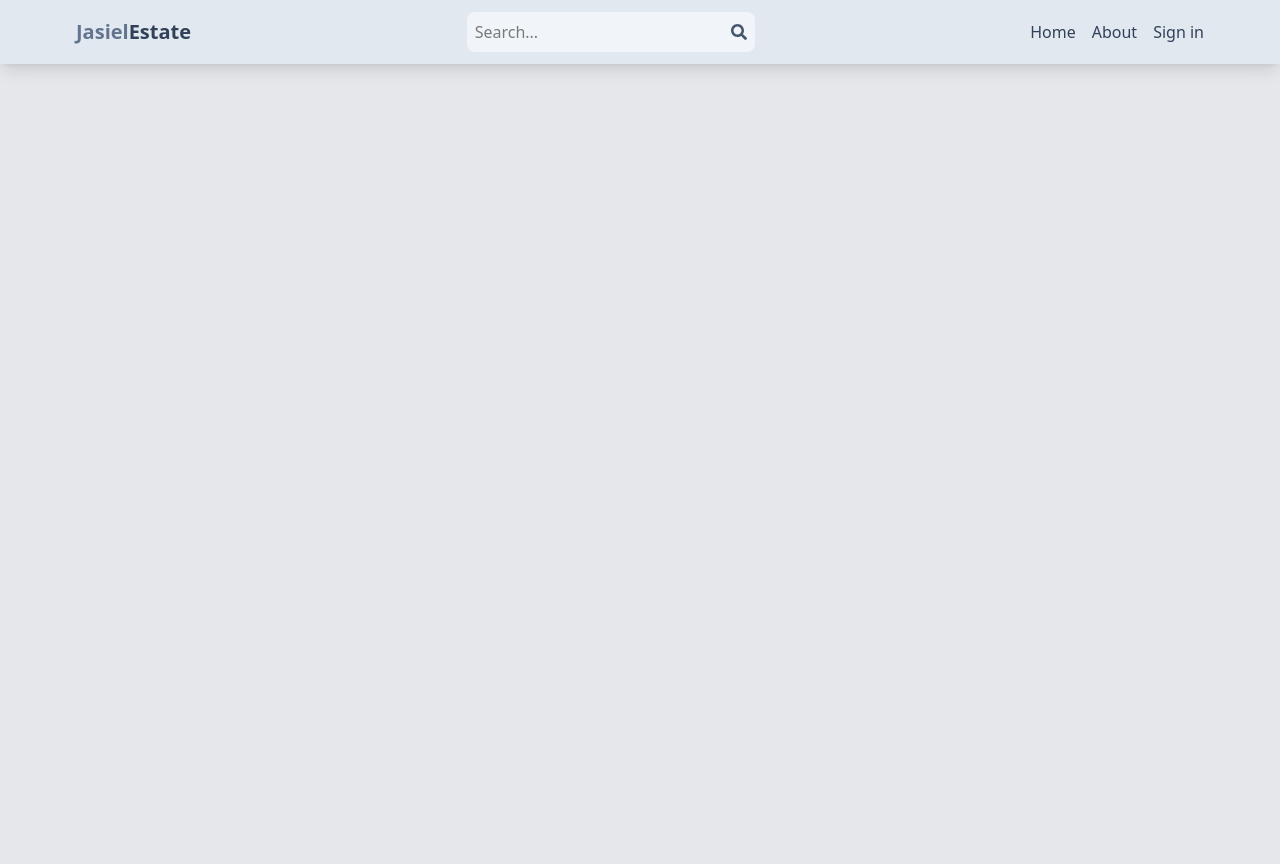
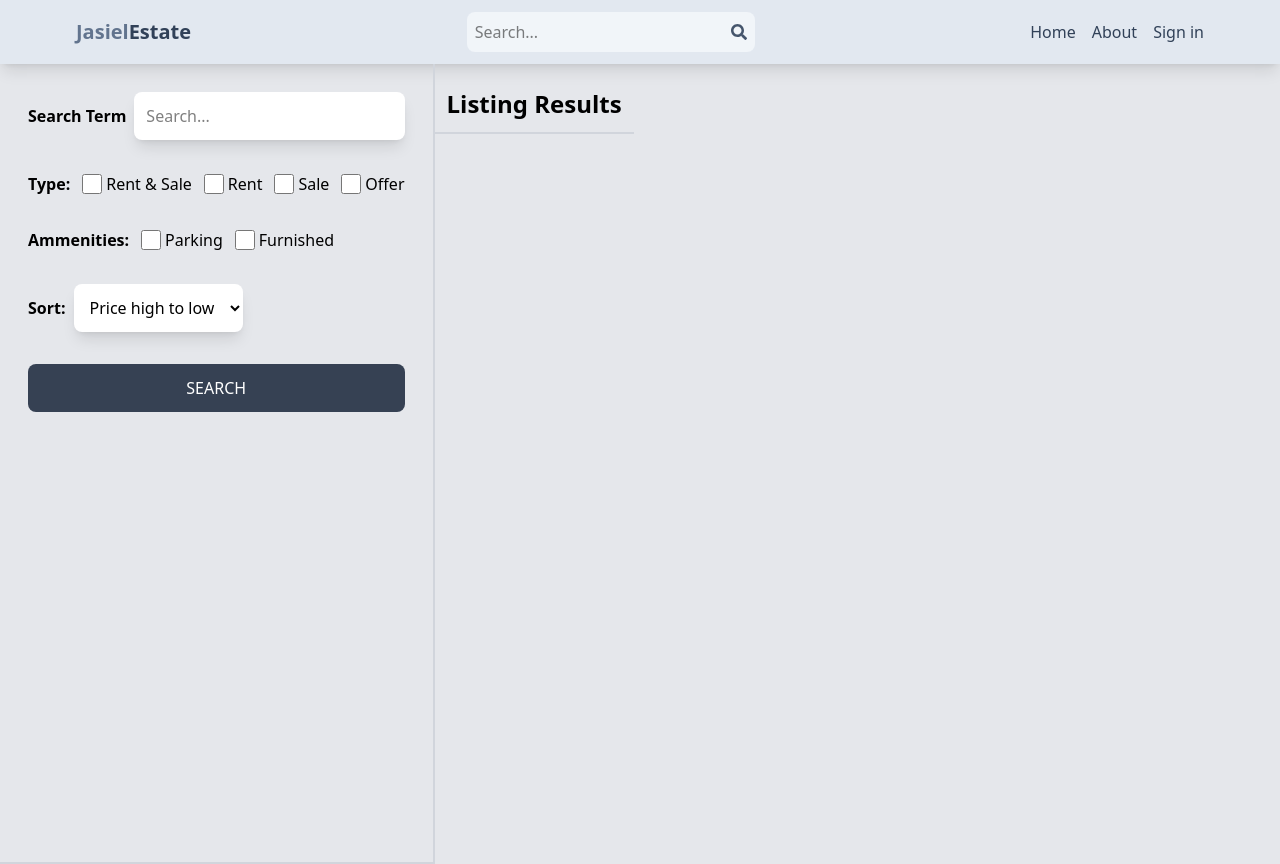
Before and after one commit to JasielD/MERN-Real_Estate-Project-, a React (Vite) app in the folder client/: page /search in a window 1280 px wide. Before the commit the page ends 800 px from the top, so only its background shows below. Built offline with nearby package versions, Linux system fonts and the light colour scheme; no server answers.

Commit message:
update header search functionality and create search page

```diff
--- a/client/src/App.jsx
+++ b/client/src/App.jsx
@@ -10,6 +10,7 @@ import PrivateRoute from "./components/privateRoute";
 import CreateListing from "./Pages/CreateListing";
 import UpdateListing from "./Pages/UpdateListing";
 import Listing from "./Pages/Listing";
+import Search from "./Pages/search";
 
 const App = () => {
   return (
@@ -21,6 +22,7 @@ const App = () => {
         <Route path="/sign-up" element={<Sign_Up />}/>
         <Route path="/about" element={<About />}/>
         <Route path="/listing/:id" element={<Listing />}/>
+        <Route path="/search" element={<Search />} />
         <Route element={<PrivateRoute />}>
         <Route path="/profile" element={<Profile />}/>
         <Route path="/create-listing" element={<CreateListing />}/>
--- /dev/null
+++ b/client/src/Pages/Search.jsx
@@ -0,0 +1,64 @@
+import React from 'react'
+
+const Search = () => {
+  return (
+    <div className='flex flex-col md:flex-row'>
+      <div className='p-7 border-b-2 border-gray-300 md:border-r-2 md:min-h-screen md:border-gray-300'>
+        <form className='flex flex-col gap-8'>
+          <div className='flex items-center gap-2'>
+          <label className='whitespace-nowrap font-bold'>Search Term</label>
+          <input className='shadow-lg rounded-lg p-3 w-full bg-white'
+          placeholder='Search...'
+          type='text'
+          id='searchTerm' />
+          </div>
+          <div className='flex gap-3 flex-wrap'>
+            <label className='font-bold'>Type:</label>
+            <div className='flex gap-1'>
+              <input type='checkbox'className='w-5' id="all"/>
+              <span> Rent & Sale</span>
+            </div>
+            <div className='flex gap-1'>
+              <input type='checkbox'className='w-5' id="rent"/>
+              <span> Rent</span>
+            </div>
+            <div className='flex gap-1'>
+              <input type='checkbox'className='w-5' id="sale"/>
+              <span>Sale</span>
+            </div>
+            <div className='flex gap-1'>
+              <input type='checkbox'className='w-5' id="offer"/>
+              <span>Offer</span>
+            </div>
+          </div>
+          <div className='flex gap-3 flex-wrap'>
+            <labe className="font-bold">Ammenities:</labe>
+            <div className='flex gap-1'>
+              <input type='checkbox'className='w-5' id="parking"/>
+              <span> Parking</span>
+            </div>
+            <div className='flex gap-1'>
+              <input type='checkbox'className='w-5' id="furnished"/>
+              <span>Furnished</span>
+            </div>
+          </div>
+          <div className='flex items-center gap-2'>
+            <label className='font-bold'>Sort:</label>
+            <select id="sort_order" className='p-3 rounded-lg shadow-lg bg-white'>
+              <option>Price high to low</option>
+              <option>Price low to high</option>
+              <option>Latest</option>
+              <option>Oldest</option>
+            </select>
+          </div>
+          <button className='bg-gray-700 text-white p-3 rounded-lg hover:opacity-90 transition uppercase disabled:opacity-50'>Search</button>
+        </form>
+      </div>
+      <div className=''>
+        <h1 className='text-2xl font-semibold mt-3 p-3 border-b-2 border-gray-300'>Listing Results</h1>
+      </div>
+    </div>
+  )
+}
+
+export default Search
--- a/client/src/components/Header.jsx
+++ b/client/src/components/Header.jsx
@@ -1,11 +1,29 @@
-import React,{useState} from "react";
-import { Link } from "react-router-dom";
+import React,{useEffect, useState} from "react";
+import { Link,useNavigate } from "react-router-dom";
 import { FaSearch,FaBars,FaTimes } from "react-icons/fa";
 import {useSelector} from 'react-redux'
 
 const Header = () => {
   const [isMenuOpen, setIsMenuOpen] = useState(false);
   const {user} = useSelector((state) => state.user)
+  const [searchTerm,setSearchTerm]=useState('')
+  const navigate = useNavigate();
+
+  const handleSubmit = (e)=>{
+    e.preventDefault()
+    const urlParams = new URLSearchParams(window.location.search)
+    urlParams.set('searchTerm',searchTerm)
+    const searchQuery = urlParams.toString()
+    navigate(`/search?${searchQuery}`)
+  }
+
+  useEffect(()=>{
+    const urlParams = new URLSearchParams(location.search)
+    const searchTermfromURL = urlParams.get('searchTerm');
+    if(searchTermfromURL){
+      setSearchTerm(searchTermfromURL);
+    }
+  },[location.search])
   return (
     <header className="bg-slate-200 shadow-lg">
       <div className="container flex justify-between items-center max-w-6xl mx-auto p-3">
@@ -17,13 +35,16 @@ const Header = () => {
         </h1>
         </Link>
         {/* search */}
-        <form className="flex items-center rounded-lg bg-slate-100 p-2">
+        <form onSubmit={handleSubmit} className="flex items-center rounded-lg bg-slate-100 p-2">
           <input
             type="text"
             placeholder="Search..."
             className="bg-transparent focus:outline-none w-24 sm:w-64"
+            onChange={(e)=>setSearchTerm(e.target.value)}
           />
+          <button>
           <FaSearch className="text-slate-600"/>
+          </button>
         </form>
         {/* Desktop Menu */}
         <ul className="flex gap-4">
```
